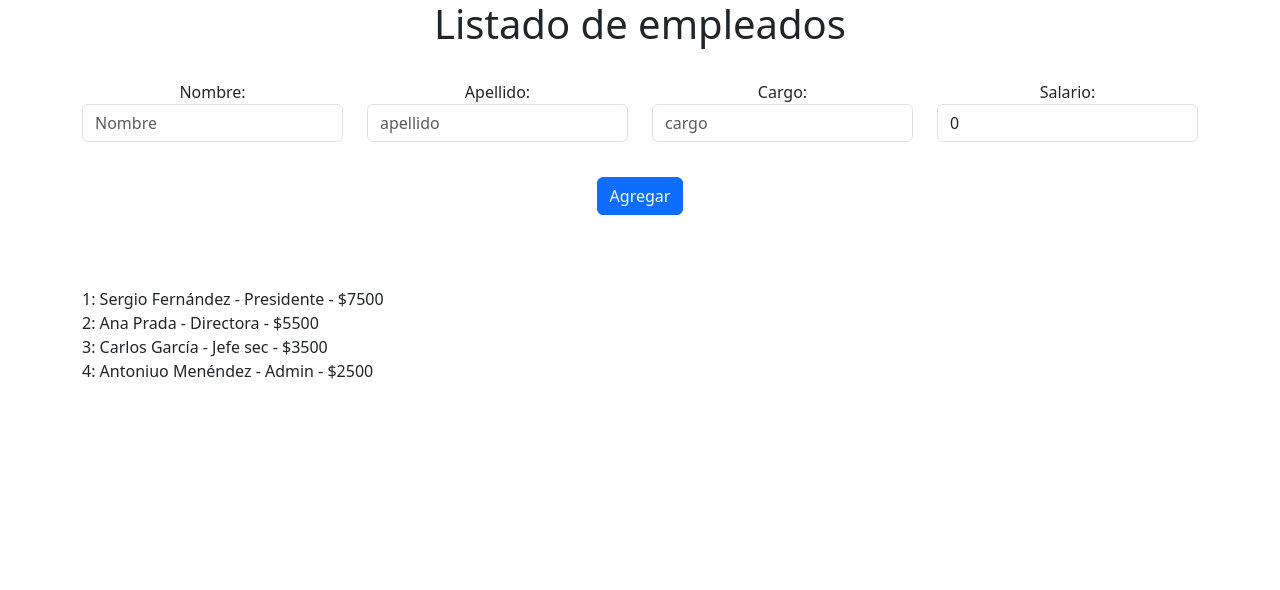
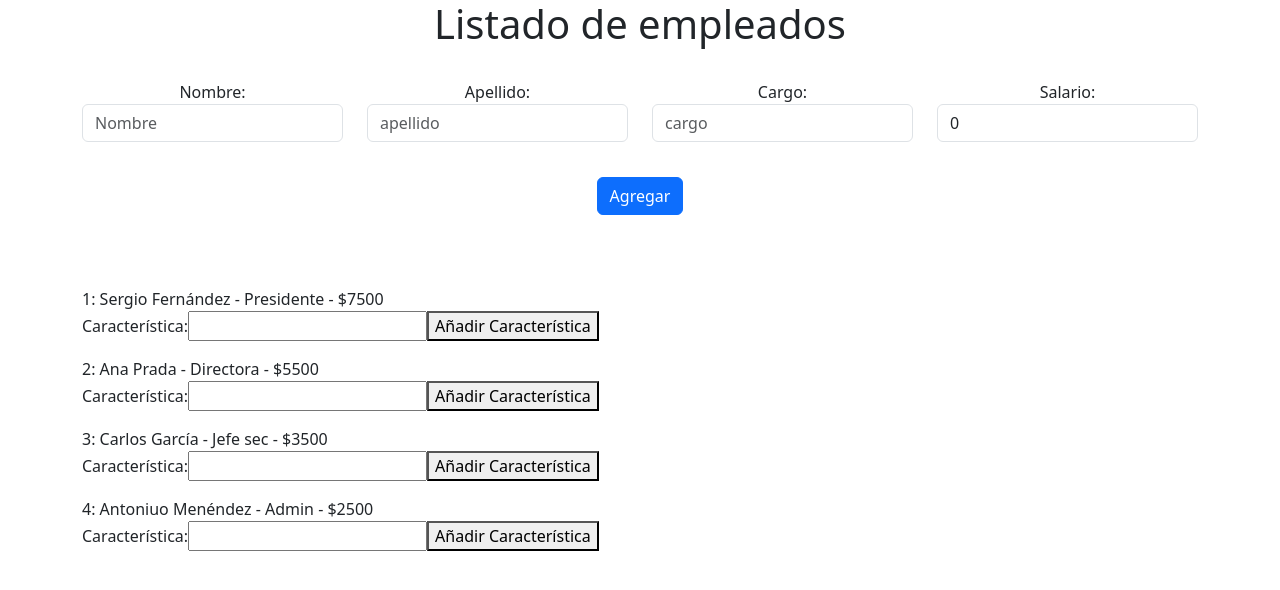
Before and after one commit to SergioBushido/Angular, an Angular app: page / in a window 1280 px wide. Shown: the top 590 px of the page. Built offline with nearby package versions, Linux system fonts and the light colour scheme.

Commit message:
comunicación de componentes...esto sigue la documenteación

```diff
--- a/src/app/app.component.html
+++ b/src/app/app.component.html
@@ -43,14 +43,4 @@
 </div>
 
 <br/><br/><br/>
-
-
-<div class="container">
-  <div class="row">
-    <div class="col">
-      <div *ngFor="let empleado of empleados; let i=index">
-        {{i+1}}: {{ empleado.nombre }} {{ empleado.apellido }} - {{ empleado.cargo }} - ${{ empleado.salario }}
-      </div>
-    </div>
-  </div>
-</div>
+<app-empleado-hijo-c *ngFor="let empleado of empleados; let i=index" [empleadoDeLista]="empleado" [indice]="i"></app-empleado-hijo-c>
--- a/src/app/app.component.ts
+++ b/src/app/app.component.ts
@@ -1,5 +1,5 @@
 import { Component } from '@angular/core';
-import { Empleados } from './empleados.model';
+import { Empleado } from './empleado.model';
 
 @Component({
   selector: 'app-root',
@@ -8,24 +8,27 @@
 })
 export class AppComponent {
   titulo = 'Listado de empleados';
-
   cuadroNombre:string="";
   cuadroApellido:string="";
   cuadroCargo:string="";
   cuadroSalario:number=0;
 
-  empleados:Empleados[]=[
 
-    new Empleados("Sergio","Fernández","Presidente",7500),
-    new Empleados("Ana","Prada","Directora",5500),
-    new Empleados("Carlos","García","Jefe sec",3500),
-    new Empleados("Antoniuo","Menéndez","Admin",2500),
+  empleados:Empleado[]=[
+
+    new Empleado("Sergio","Fernández","Presidente",7500),
+    new Empleado("Ana","Prada","Directora",5500),
+    new Empleado("Carlos","García","Jefe sec",3500),
+    new Empleado("Antoniuo","Menéndez","Admin",2500),
   ];
 
 
+
+  empleadoAgregado(empleado:Empleado){
+    this.empleados.push(empleado);
+  }
   agregarEmpleado(){
-    let miEmpleado=new Empleados(this.cuadroNombre, this.cuadroApellido, this.cuadroCargo, this.cuadroSalario);
+    let miEmpleado=new Empleado(this.cuadroNombre, this.cuadroApellido, this.cuadroCargo, this.cuadroSalario);
     this.empleados.push(miEmpleado);
   }
-
 }
--- a/src/app/app.module.ts
+++ b/src/app/app.module.ts
@@ -4,10 +4,14 @@
 import { AppRoutingModule } from './app-routing.module';
 import { AppComponent } from './app.component';
 import { FormsModule } from '@angular/forms';
+import { EmpleadoHijoCComponent } from './empleado-hijo-c/empleado-hijo-c.component';
+import { CaracteristicasEmpleadoCComponent } from './caracteristicas-empleado-c/caracteristicas-empleado-c.component';
 
 @NgModule({
   declarations: [
-    AppComponent
+    AppComponent,
+    EmpleadoHijoCComponent,
+    CaracteristicasEmpleadoCComponent
   ],
   imports: [
     BrowserModule,
--- /dev/null
+++ b/src/app/caracteristicas-empleado-c/caracteristicas-empleado-c.component.html
@@ -0,0 +1,3 @@
+<label>Característica:</label>
+<input type="text" #nuevaCaracteristica>
+<button (click)="agregaCaracteristicas(nuevaCaracteristica.value)" class="btn-primary">Añadir Característica</button>
--- /dev/null
+++ b/src/app/caracteristicas-empleado-c/caracteristicas-empleado-c.component.ts
@@ -0,0 +1,18 @@
+import { Component, EventEmitter, Output } from '@angular/core';
+
+@Component({
+  selector: 'app-caracteristicas-empleado-c',
+  templateUrl: './caracteristicas-empleado-c.component.html',
+  styleUrl: './caracteristicas-empleado-c.component.css'
+})
+export class CaracteristicasEmpleadoCComponent {
+
+  //para pasar info de hijo a padre, esto y el metodo esta en la documentacion
+  //components share data
+  @Output() caracteristicasEmpleados = new EventEmitter<string>();
+
+  agregaCaracteristicas(value : string){
+    this.caracteristicasEmpleados.emit(value);
+  }
+
+}
--- /dev/null
+++ b/src/app/empleado-hijo-c/empleado-hijo-c.component.html
@@ -0,0 +1,14 @@
+<div class="container">
+    <div class="row">
+      <div class="col">
+        <div>
+          {{indice+1}}: {{ empleadoDeLista.nombre }} {{ empleadoDeLista.apellido }} - {{ empleadoDeLista.cargo }} - ${{ empleadoDeLista.salario }}
+        </div>
+        <app-caracteristicas-empleado-c (caracteristicasEmpleados)="agregarCaracteristica($event)"></app-caracteristicas-empleado-c>
+
+        <ul style="list-style: none;">
+          <li *ngFor="let caracteristica of arrayCaracteristicas">{{caracteristica}}</li>
+        </ul>
+      </div>
+    </div>
+  </div>
--- /dev/null
+++ b/src/app/empleado-hijo-c/empleado-hijo-c.component.ts
@@ -0,0 +1,24 @@
+import { Component, Input } from '@angular/core';
+import { Empleado } from '../empleado.model';
+
+@Component({
+  selector: 'app-empleado-hijo-c',
+  templateUrl: './empleado-hijo-c.component.html',
+  styleUrl: './empleado-hijo-c.component.css'
+})
+export class EmpleadoHijoCComponent {
+
+  @Input() empleadoDeLista:Empleado;
+  @Input() indice:number;
+
+
+
+
+  arrayCaracteristicas = [''];
+
+  agregarCaracteristica(nuevaCaracteristica: string){
+    this.arrayCaracteristicas.push(nuevaCaracteristica);
+  }
+
+
+}
--- a/src/app/empleados.model.ts
+++ b/src/app/empleado.model.ts
@@ -1,4 +1,4 @@
-export class Empleados{
+export class Empleado{
 
 nombre:string="";
 apellido:string="";
--- a/tsconfig.json
+++ b/tsconfig.json
@@ -2,6 +2,7 @@
 {
   "compileOnSave": false,
   "compilerOptions": {
+    "strictPropertyInitialization": false,
     "outDir": "./dist/out-tsc",
     "strict": true,
     "noImplicitOverride": true,
```
Also changed, not shown: src/app/caracteristicas-empleado-c/caracteristicas-empleado-c.component.css (added), src/app/empleado-hijo-c/empleado-hijo-c.component.css (added), 2 other files (tests, documents, lock files or other folders).
